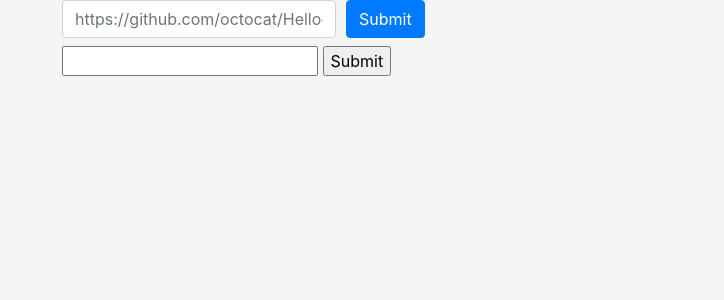
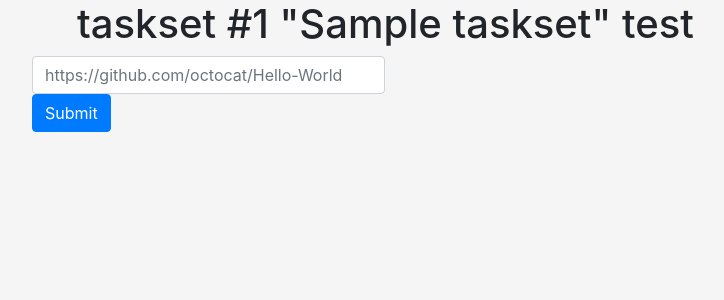
Before and after one commit to Dimanaux/repo-analyzer, a Django app: page /tasksets/1/test/ in a window 1280 px wide. Shown: the part 56-356 px from the top of the page, without its empty margins (103-827 px from the left). Run offline with Django 3.2, Linux system fonts and the light colour scheme; tables that the repository leaves empty hold one stand-in row (values such as "Sample post"); some libraries are stand-ins or nearby versions.

Commit message:
dopil of the site

```diff
--- /dev/null
+++ b/front/templates/front/Test.html
@@ -0,0 +1,43 @@
+{% extends 'front/base.html' %}
+
+{% block content %}
+    <h1>taskset #{{ taskset.number }} "{{ taskset.title }}" test</h1>
+
+
+    <div class="row">
+        <form action="#" method="POST" enctype="multipart/form-data" class="row">
+            {% csrf_token %}
+            <div class="row">
+                <input type="text" name="link" class="form-control"
+                       placeholder="https://github.com/octocat/Hello-World">
+                <input type="submit" class="btn btn-primary">
+            </div>
+        </form>
+    </div>
+
+
+    <div class="container" style="display: {{ display }}">
+
+        {% for task, result in results %}
+            <div class="row">
+                <div class="col">{{ task.number }} : {{ task.title }}</div>
+                <div class="col">
+                    <div>{{ task.time_from }}</div>
+                    <div>{{ task.time_to }}</div>
+                </div>
+                <div class="col">
+
+                    {% if result %}
+                        <button type="button" class="btn btn-success">Success</button>
+                    {% else %}
+                        <button type="button" class="btn btn-danger">Failure</button>
+                    {% endif %}
+                </div>
+
+            </div>
+        {% endfor %}
+
+
+    </div>
+
+{% endblock %}
--- a/front/templates/front/test.html
+++ /dev/null
@@ -1,31 +0,0 @@
-{% extends 'front/base.html' %}
-
-{% block content %}
-    <div class="row">
-        <from action="/" method="POST">
-            <div class="form-row align-items-center">
-
-                <div class="col-auto">
-                    <label class="sr-only" for="inlineFormInputGroup">Username</label>
-                    <div class="input-group mb-2">
-                        <input type="text" class="form-control" id="link-input-field"
-                               placeholder="https://github.com/octocat/Hello-World">
-                    </div>
-                </div>
-
-                <div class="col-auto">
-                    <input type="submit" class="btn btn-primary mb-2">
-                </div>
-
-            </div>
-        </from>
-    </div>
-
-    <div class="row">
-        <form action="#" method="POST" enctype="multipart/form-data">
-            {% csrf_token %}
-            <input name="name">
-            <input type="submit">
-        </form>
-    </div>
-{% endblock %}
--- a/front/views.py
+++ b/front/views.py
@@ -2,14 +2,13 @@ from django.contrib.auth import logout
 from django.contrib.auth.models import User
 from django.http import HttpResponse
 from django.shortcuts import render, redirect
+from git import Repo
 
 from front import repo
 from front.models import (
     TaskSet,
     Task,
 )
-
-from git import Repo
 
 
 def logout_view(request):
@@ -60,36 +59,39 @@ def index(request):
 
 
 def test(request, number: int):
+    user: User = request.user
+    taskset: TaskSet = TaskSet.objects.get(number=number)
+
+    result = []
+
+    data = {
+        'user': user,
+        'taskset': taskset,
+        'display': 'none',
+        'results': result,
+    }
+
     if request.method == 'GET':
         return render(
             request,
-            'front/test.html',
-            {
-                'user': request.user,
-            }
+            'front/Test.html',
+            data,
         )
     elif request.method == 'POST':
-        taskset: TaskSet = TaskSet.objects.get(number=number)
-        tasks: list = list(Task.objects.filter(task_set=taskset))
+        tasks: list = list(Task.objects.filter(task_set=taskset).order_by('number'))
 
         url: str = request.POST.get('link')
         repository: Repo = repo.clone(url)
 
-        commits: list = list(repo.commits(repository))
-
-        # result = [True for t in tasks if ]
-
-        # todo
+        data['results'] = [(t, repo.has_commit(repository, t)) for t in tasks]
+        data['display'] = 'block'
 
         return render(
             request,
             'front/Test.html',
-            {
-                'user': request.user,
-                'tasks': result,
-                'show_tests': True,
-            }
+            data,
         )
+
 
 def create_task_set(request):
     user: User = request.user
@@ -107,7 +109,7 @@ def create_task_set(request):
     elif request.method == 'POST':
         number = TaskSet.objects.filter(author=user).count() + 1
 
-        time_from = request.POST.get('time_from', '')  # todo parse date
+        time_from = request.POST.get('time_from', '')
         time_to = request.POST.get('time_to', '')
 
         taskset = TaskSet(
```
Also changed, not shown: front/repo.py (+12 -4 lines), front/templates/front/TaskSet.html (+12 -8 lines), front/templates/front/TaskSets.html (+17 -3 lines), front/templates/front/NewTaskSet.html (renamed from front/templates/front/newTaskSet.html).
